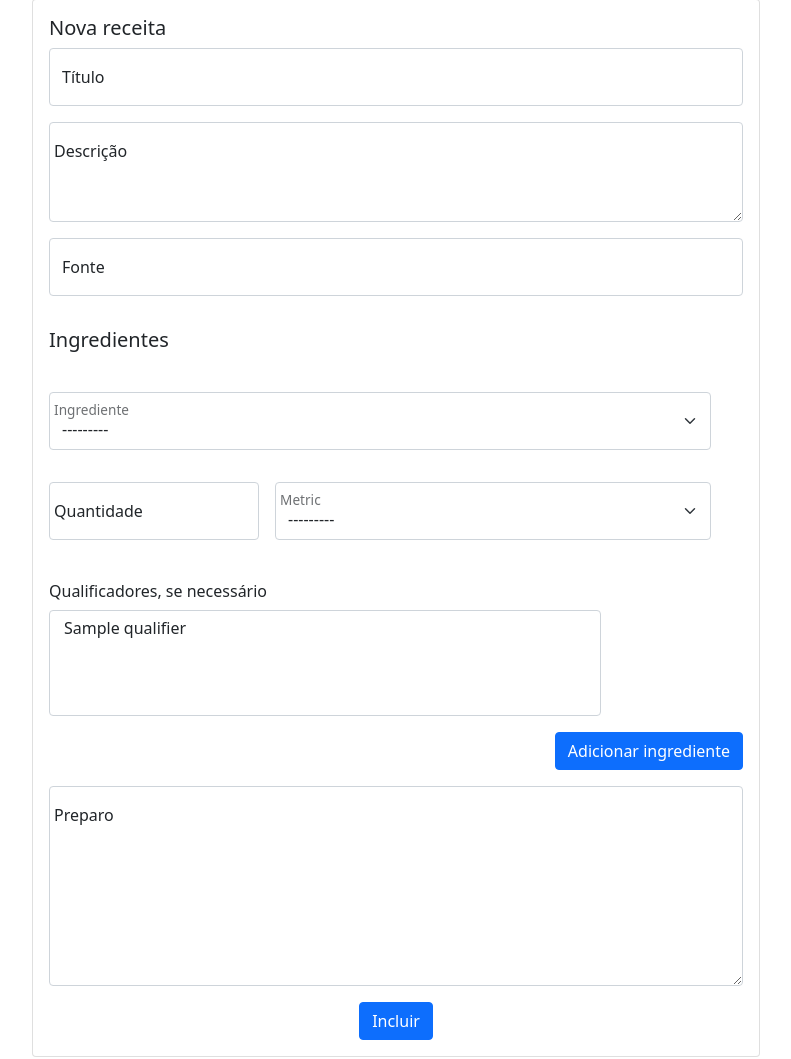
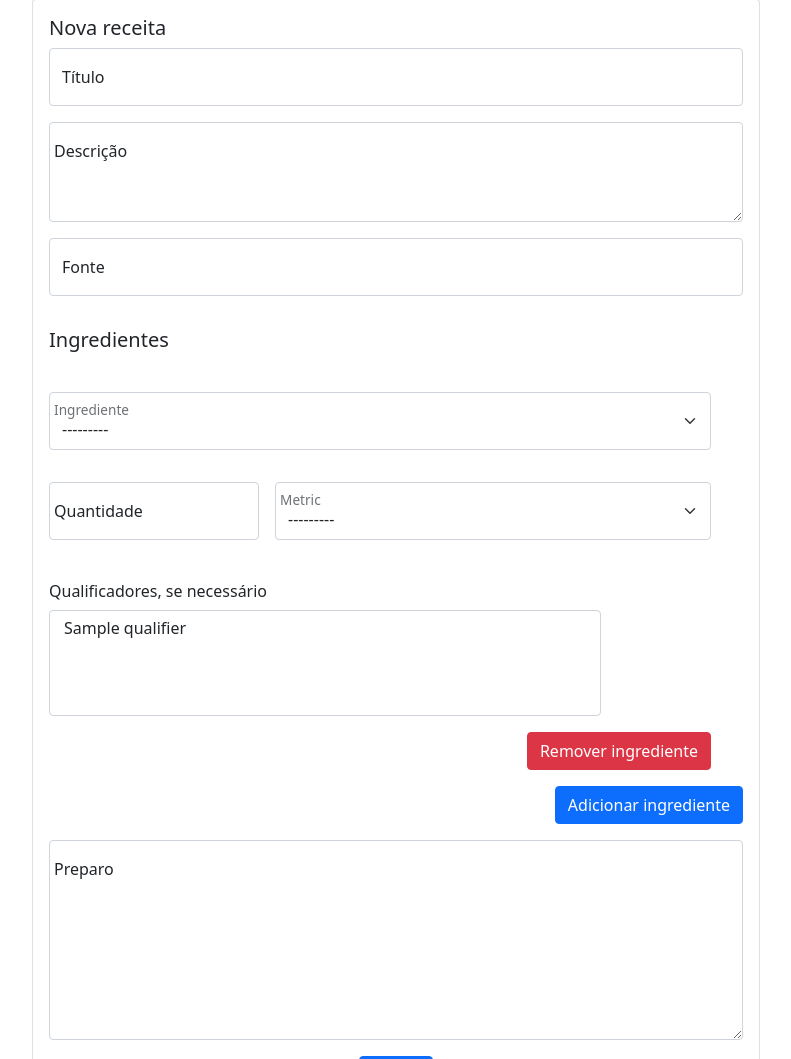
Before and after one commit to pcampos119104/magapp, a Django app: page /recipes/create/ in a window 1280 px wide. Shown: the part 142-1201 px from the top of the page, without its empty margins (50-841 px from the left). Run offline with Django 3.2, Linux system fonts and the light colour scheme; a user stored in the database is signed in; tables that the repository leaves empty hold one stand-in row (values such as "Sample post"); some libraries are stand-ins or nearby versions.

Commit message:
staging commit

```diff
--- a/magapp/templates/recipes/partials/recipe_create.html
+++ b/magapp/templates/recipes/partials/recipe_create.html
@@ -58,7 +58,7 @@
         <h5 class="card-title">Ingredientes</h5>
         {% for ingredient_form in ingredient_formset %}
           <!-- ingredient -->
-          <div id="{{ ingredient_form.prefix }}" class='row g-3'>
+          <div id="{{ ingredient_form.prefix }}" class='row g-3 ingredient-block'>
             <div class="form-floating mb-3 col-12">
               <select class="form-select" name="{{ ingredient_form.ingredient.html_name }}"
                       id="{{ ingredient_form.ingredient.auto_id }}"
@@ -115,7 +115,14 @@
                 </select>
               </div>
             </div>
+            <div class="text-lg-end col-md">
+              <a
+                class="btn btn-danger" onclick="removeIngredientForm()">
+                Remover ingrediente
+              </a>
+            </div>
           </div>
+
         {% endfor %}
       </div>
       <div class="text-lg-end col-md">
@@ -161,5 +168,15 @@
       .replace(/-0-/g, '-' + form_idx + '-');
     recipe_add.insertAdjacentHTML('beforeend', new_form)
     total_forms.value = parseInt(form_idx) + 1;
-  };
+  }
+
+  function removeIngredientForm() {
+    const total_forms = document.getElementById('id_ingredients-TOTAL_FORMS');
+    const form_idx = total_forms.value;
+    const ingredients = document.querySelectorAll('.ingredient-block');
+    console.log(ingredients.length);
+    for (const [index, element] of ingredients.entries()) {
+      console.log({index, element});
+    }
+  }
 </script>
```
